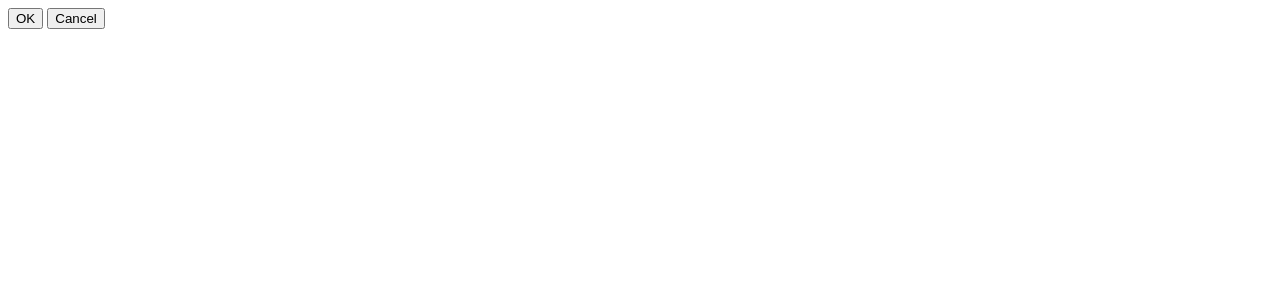
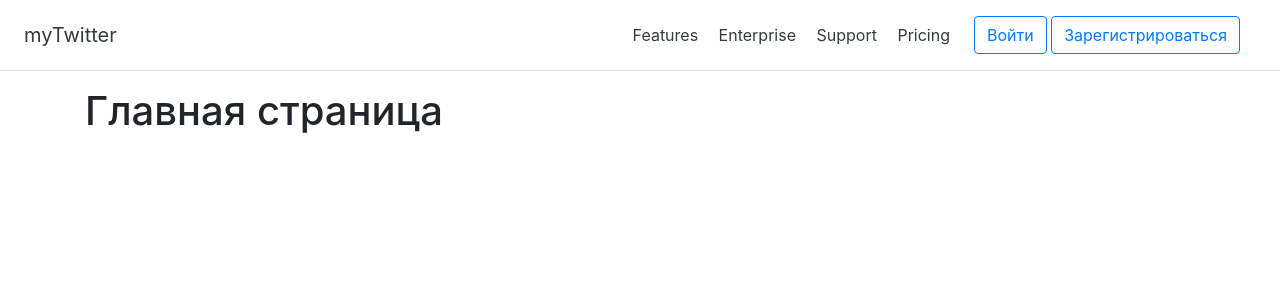
Before and after one commit to gReen7aRRow/my_twitter, a Django app: page / in a window 1280 px wide. Shown: the top 300 px of the page. Run offline with Django 4.2, Linux system fonts and the light colour scheme; some libraries are stand-ins or nearby versions.

Commit message:
render index.html

```diff
--- a/twitter/settings.py
+++ b/twitter/settings.py
@@ -37,7 +37,7 @@ INSTALLED_APPS = [
     'django.contrib.sessions',
     'django.contrib.messages',
     'django.contrib.staticfiles',
-    "django_bootstrap4",
+    'bootstrap4',
     'twitter',
 ]
 
--- /dev/null
+++ b/twitter/templates/base.html
@@ -0,0 +1,28 @@
+<!DOCTYPE html>
+<html lang="en">
+<head>
+    <meta charset="UTF-8">
+    <meta http-equiv="X-UA-Compatible" content="IE=edge">
+    <meta name="viewport" content="width=device-width, initial-scale=1.0">
+    <title>{% block title %}{% endblock %}</title>
+    <link rel="stylesheet" href="https://cdn.jsdelivr.net/npm/bootstrap@4.6.2/dist/css/bootstrap.min.css">
+</head>
+<body class="nav-toggled">
+    <div class="d-flex flex-column flex-md-row align-items-center p-3 px-md-4 mb-3 bg-white border-bottom box-shadow">
+        <h5 class="my-0 mr-md-auto font-weight-normal"><a class="text-dark" href="{% url 'index' %}">myTwitter</a></h5>
+        <nav class="my-2 my-md-0 mr-md-3">
+          <a class="p-2 text-dark" href="#">Features</a>
+          <a class="p-2 text-dark" href="#">Enterprise</a>
+          <a class="p-2 text-dark" href="#">Support</a>
+          <a class="p-2 text-dark" href="#">Pricing</a>
+        </nav>
+        <nav class="my-2 my-md-0 mr-md-3">
+            <a class="btn btn-outline-primary" href="#">Войти</a>
+            <a class="btn btn-outline-primary" href="#">Зарегистрироваться</a>
+        </nav>
+      </div>
+      <div class="container">
+        {% block content %}{% endblock %}
+      </div>
+</body>
+</html>
--- a/twitter/templates/index.html
+++ b/twitter/templates/index.html
@@ -1,8 +1,9 @@
-{% load django_bootstrap4 %}
+{% extends 'base.html' %}
 
-<form action="/url/to/submit/" method="post" class="form">
-    {% csrf_token %}
+{% block title %}
+    myTwitter
+{% endblock %}
 
-    {% bootstrap_button button_type="submit" content="OK" %}
-    {% bootstrap_button button_type="reset" content="Cancel" %}
-</form>
+{% block content %}
+    <h1>Главная страница</h1>
+{% endblock %}
```
